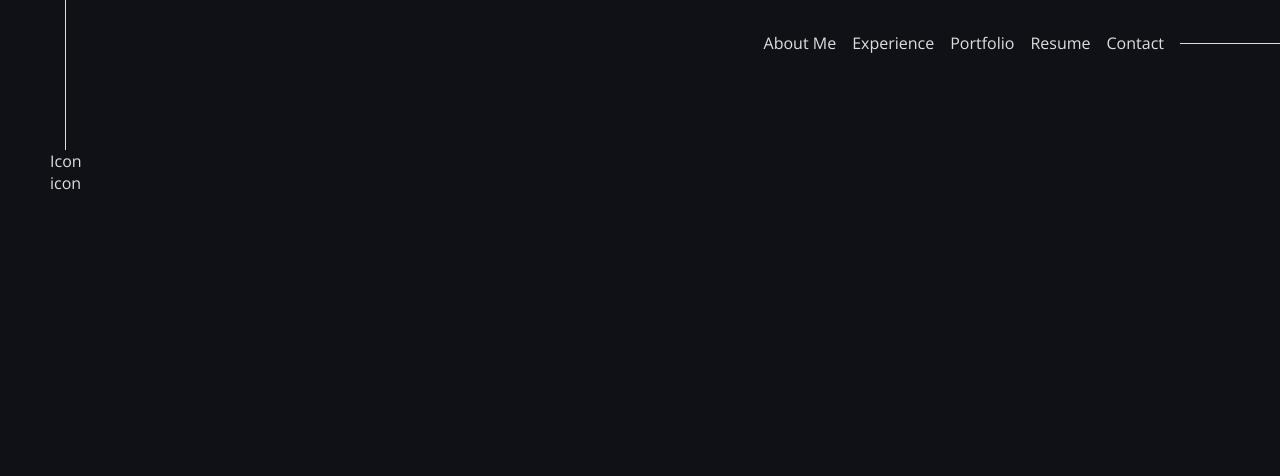
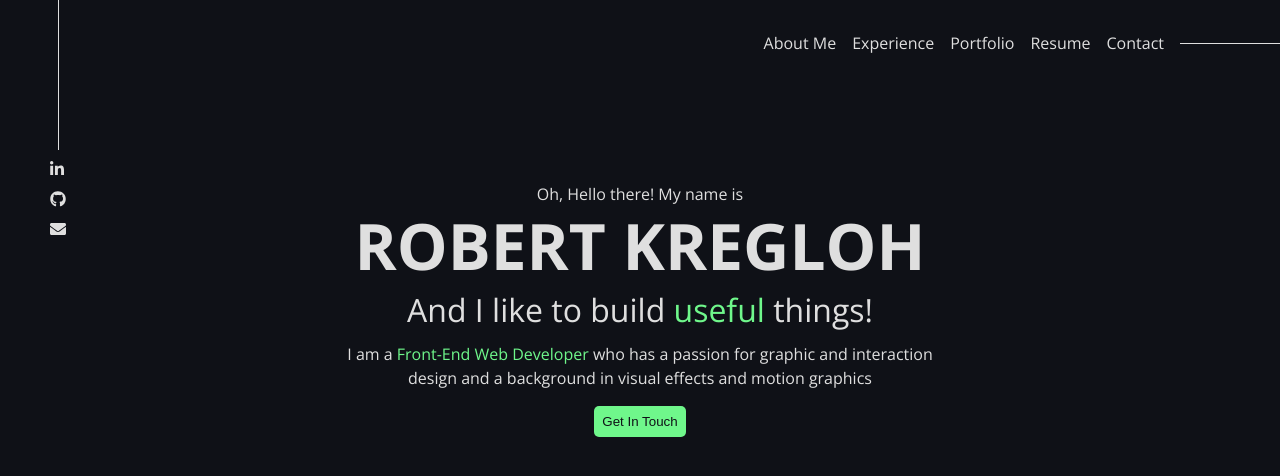
Before and after one commit to gxrobb/portfolio, a Next.js app: page / in a window 1280 px wide. Shown: the top 476 px of the page. Built offline with nearby package versions, Linux system fonts and the light colour scheme.

Commit message:
Heading complete

```diff
--- a/package.json
+++ b/package.json
@@ -9,6 +9,7 @@
     "lint": "next lint"
   },
   "dependencies": {
+    "@fortawesome/fontawesome-free": "^5.15.3",
     "next": "11.0.1",
     "react": "17.0.2",
     "react-dom": "17.0.2",
--- a/pages/_app.js
+++ b/pages/_app.js
@@ -1,4 +1,8 @@
 import '../styles/globals.scss'
+import '@fortawesome/fontawesome-free/js/fontawesome';
+import '@fortawesome/fontawesome-free/js/solid';
+import '@fortawesome/fontawesome-free/js/regular';
+import '@fortawesome/fontawesome-free/js/brands';
 
 function MyApp({ Component, pageProps }) {
   return <Component {...pageProps} />
--- a/pages/index.js
+++ b/pages/index.js
@@ -14,12 +14,12 @@ export default function Home() {
       <div className={styles.socialIcons}>
         <ul>
           <li><div className={styles.line}></div></li>
-          <li>Icon</li>
-          <li>icon</li>
+          <li><i className="fab fa-linkedin-in"></i></li>
+          <li><i className="fab fa-github"></i></li>
+          <li><i className="fas fa-envelope"></i></li>
         </ul>
       </div>
-      <main className={styles.main}>
-        <div className={styles.navigation}>
+      <nav className={styles.navigation}>
         <ul>
           <li>About Me</li>
           <li>Experience</li>
@@ -28,7 +28,19 @@ export default function Home() {
           <li>Contact</li>
           <li><div className={styles.line}></div></li>
         </ul>
+      </nav>
+
+
+      <main className={styles.main}>
+        <section className="container">
+          <div className={styles.heroWrapper}>
+            <p>Oh, Hello there! My name is</p>
+            <h1>ROBERT KREGLOH</h1>
+            <h3>And I like to build <span className={styles.highlight}>useful</span> things!</h3>
+            <p>I am a <span className={styles.highlight}>Front-End Web Developer</span> who has a passion for graphic and interaction design and a background in visual effects and motion graphics</p>
+            <button>Get In Touch</button>
           </div>
+        </section>
       </main>
 
     </div>
--- a/styles/Home.module.scss
+++ b/styles/Home.module.scss
@@ -35,6 +35,7 @@
         list-style:none;
         padding:0;
         li{
+            margin-bottom:.5rem;
             .line{
                 height:150px;
                 width:1px;
@@ -44,3 +45,46 @@
         }
     }
 }
+
+
+.heroWrapper{
+    text-align: center;
+    max-width:600px;
+    margin:0 auto;
+    margin-top:8rem;
+    p{
+        margin:0;
+        line-height:1.5;
+        margin-bottom:.5rem;
+    }
+    h3{
+        font-weight:300;
+        font-size:2rem;
+        line-height:1.5;
+        margin:0;
+        margin-bottom:.5rem;
+    }
+    h1{
+        line-height: 1;
+        font-size:4rem;
+        margin:0;
+        margin-bottom:.5rem;
+    }
+    button{
+        margin:0;
+        background-color: $primaryColor;
+        color:$darkColor;
+        border:none;
+        border-radius: 5px;
+        padding:.5rem;
+        font-weight:300;
+        margin-top:.5rem;
+        cursor:pointer;
+        &:hover{
+            background-color: lighten($primaryColor, 5%);
+        }
+    }
+    .highlight{
+        color:$primaryColor;
+    }
+}
--- a/styles/globals.scss
+++ b/styles/globals.scss
@@ -16,3 +16,9 @@ a {
 * {
   box-sizing: border-box;
 }
+
+
+.container{
+  max-width:1200px;
+  margin:0 auto;
+}
```
Also changed, not shown: 1 other file (tests, documents, lock files or other folders). Lines whose indentation alone changed are shown as unchanged.
